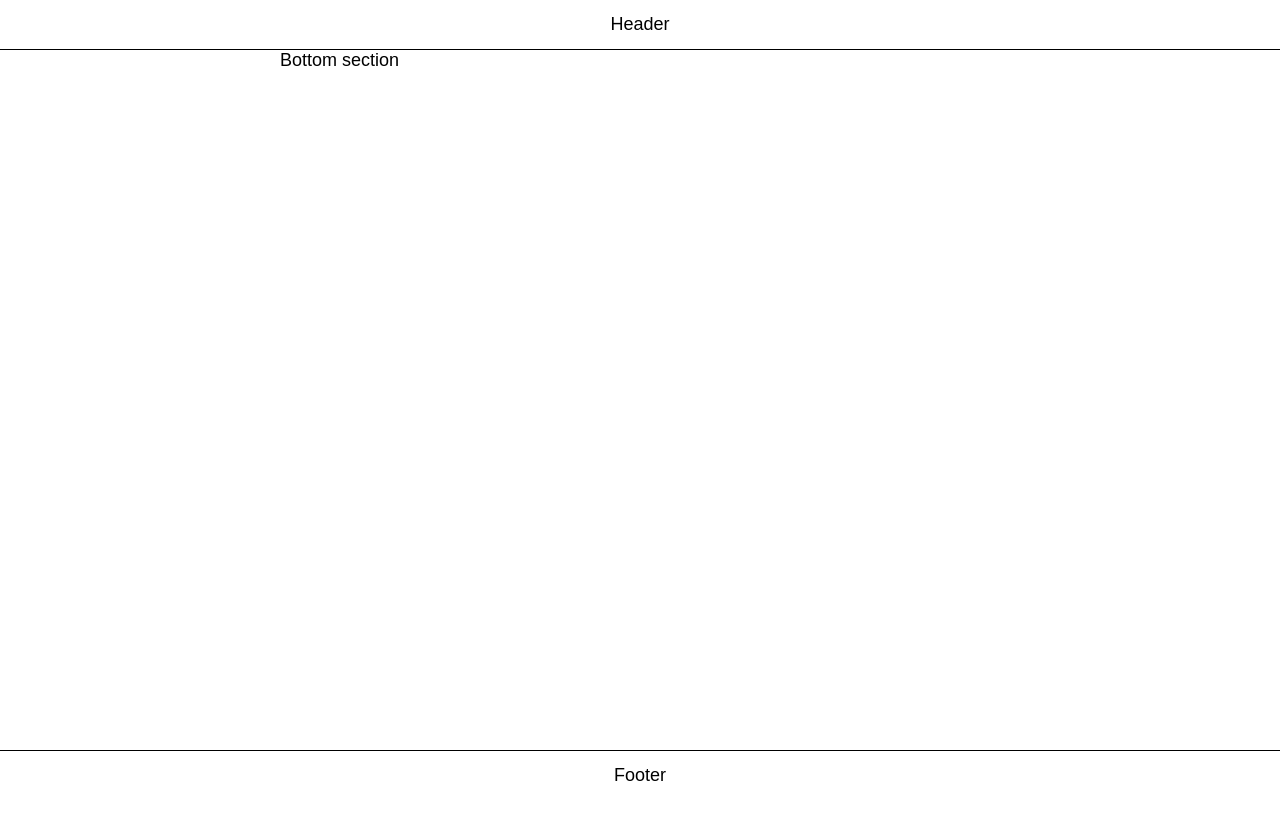
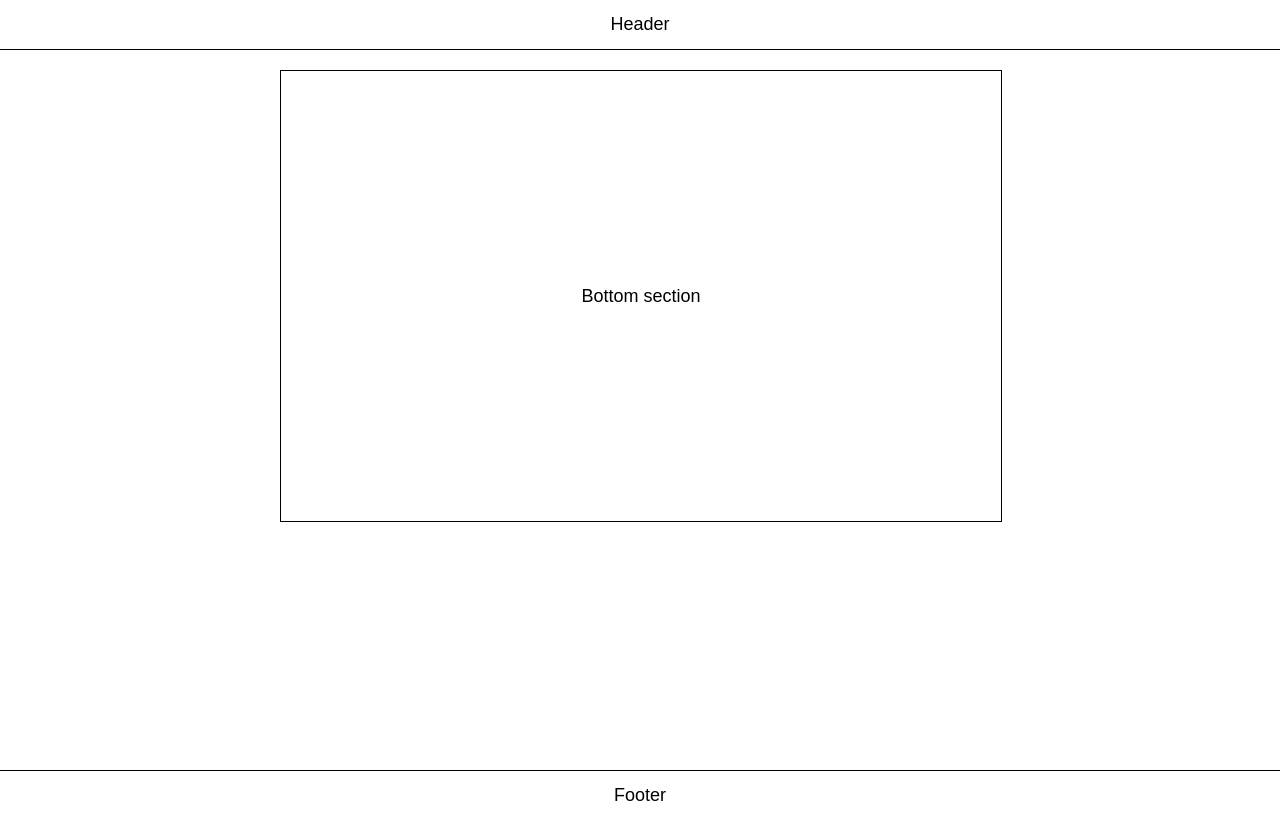
Before and after one commit to kkim70/github-flow, a website: page src/index.html in a window 1280 px wide. Drawn offline with nearby package versions, Linux system fonts and the light colour scheme.

Commit message:
Add main section styles

```diff
--- a/src/styles.css
+++ b/src/styles.css
@@ -24,3 +24,13 @@ body {
   width: 720px;
   margin: auto;
 }
+
+.section {
+  height: 450px;
+  width: 100%;
+  margin-top: 20px;
+  display: flex;
+  justify-content: center;
+  align-items: center;
+  border: 1px solid black;
+}
```
